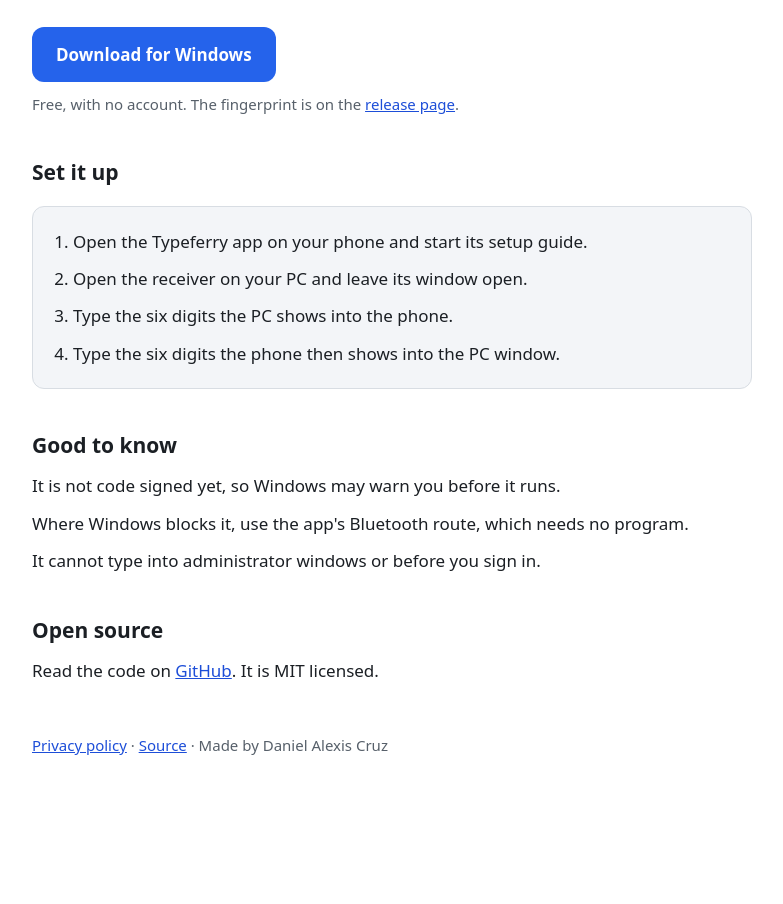
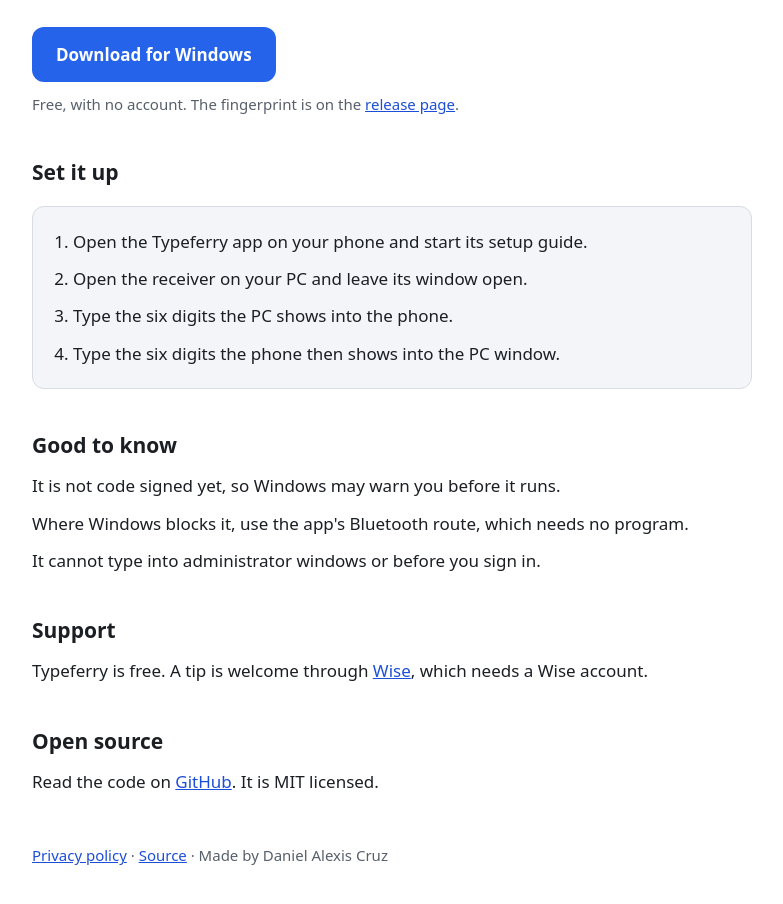
Before and after one commit to Exalt24/typeferry-receiver, a plain HTML site: page index.html in a window 1280 px wide. Shown: the part 180-1084 px from the top of the page, without its empty margins (248-1031 px from the left). Before the commit the page ends 995 px from the top, so only its background shows below. Drawn offline with Linux system fonts and the light colour scheme.

Commit message:
Add a short Support line with the Wise tip link to the README and the landing page, since donations stay out of the app, the Play listing and the privacy page.

```diff
--- a/index.html
+++ b/index.html
@@ -56,6 +56,9 @@
 <p>Where Windows blocks it, use the app's Bluetooth route, which needs no program.</p>
 <p>It cannot type into administrator windows or before you sign in.</p>
 
+<h2>Support</h2>
+<p>Typeferry is free. A tip is welcome through <a href="https://wise.com/pay/me/danielalexisc6">Wise</a>, which needs a Wise account.</p>
+
 <h2>Open source</h2>
 <p>Read the code on <a href="https://github.com/Exalt24/typeferry-receiver">GitHub</a>. It is MIT licensed.</p>
 
```
Also changed, not shown: 1 other file.
